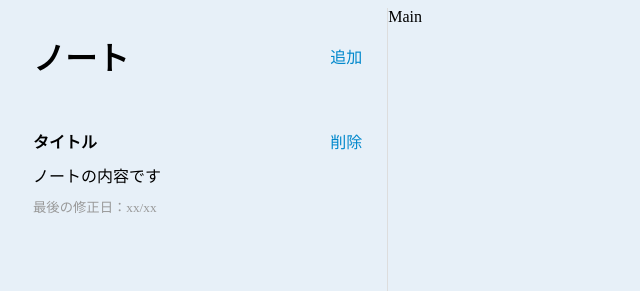
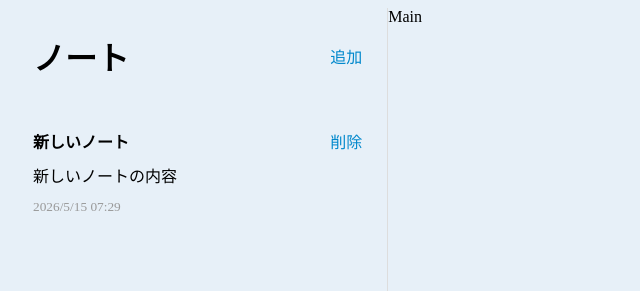
Before and after one commit to shnymywk/noteapp-with-react, a React (Vite) app: page / in a window 1280 px wide. Both pictures are taken after a click on the button "追加". Shown: the top 291 px of the page, without its empty margins (0-640 px from the left). Built offline with nearby package versions, Linux system fonts and the light colour scheme.

Commit message:
✨ ノートの追加機能を実装

```diff
--- a/src/App.jsx
+++ b/src/App.jsx
@@ -1,3 +1,4 @@
+import { useState } from 'react'
 import './App.css'
 import Main from './components/Main'
 import Sidebar from './components/Sidebar'
@@ -5,10 +6,23 @@
 
 function App() {
 
+  const [ notes,setNotes ] = useState([])
+
+  const onAddNote = () => {
+    console.log("新しくノートが追加されました")
+    const newNote = {
+      id:1,
+      title:"新しいノート",
+      content:"新しいノートの内容",
+      modDate: Date.now(),
+    }
+    setNotes([...notes, newNote])
+    console.log(notes)
+  }
 
   return (
     <div className="App">
-      <Sidebar />
+      <Sidebar onAddNote={ onAddNote } notes={notes} />
       <Main />
     </div>
   )
--- a/src/components/Sidebar.css
+++ b/src/components/Sidebar.css
@@ -49,5 +49,5 @@
 }
 
 .app-sidebar-note:hover {
-    background-color: #f1f0f0;
+    background-color: #d2d0d0;
 }
--- a/src/components/Sidebar.jsx
+++ b/src/components/Sidebar.jsx
@@ -1,21 +1,26 @@
 import "./Sidebar.css";
 
-const Sidebar = () => {
+const Sidebar = ({onAddNote , notes}) => {
     return (
         <div className="app-sidebar">
             <div className="app-sidebar-header">
                 <h1>ノート</h1>
-                <button>追加</button>
+                <button onClick={onAddNote}>追加</button>
             </div>
             <div className="app-sidebar-notes">
-                <div className="app-sidebar-note">
+                {notes.map((note) => (
+                    <div className="app-sidebar-note">
                     <div className="sidebar-note-title">
-                        <strong>タイトル</strong>
+                        <strong>{note.title}</strong>
                         <button>削除</button>
                     </div>
-                    <p>ノートの内容です</p>
-                    <small>最後の修正日：xx/xx</small>
+                    <p>{note.content}</p>
+                    <small>{new Date(note.modDate).toLocaleDateString("ja-JP",{
+                        hour: "2-digit",
+                        minute:"2-digit",
+                    })}</small>
                 </div>
+                ))}
             </div>
         </div>
     )
```
